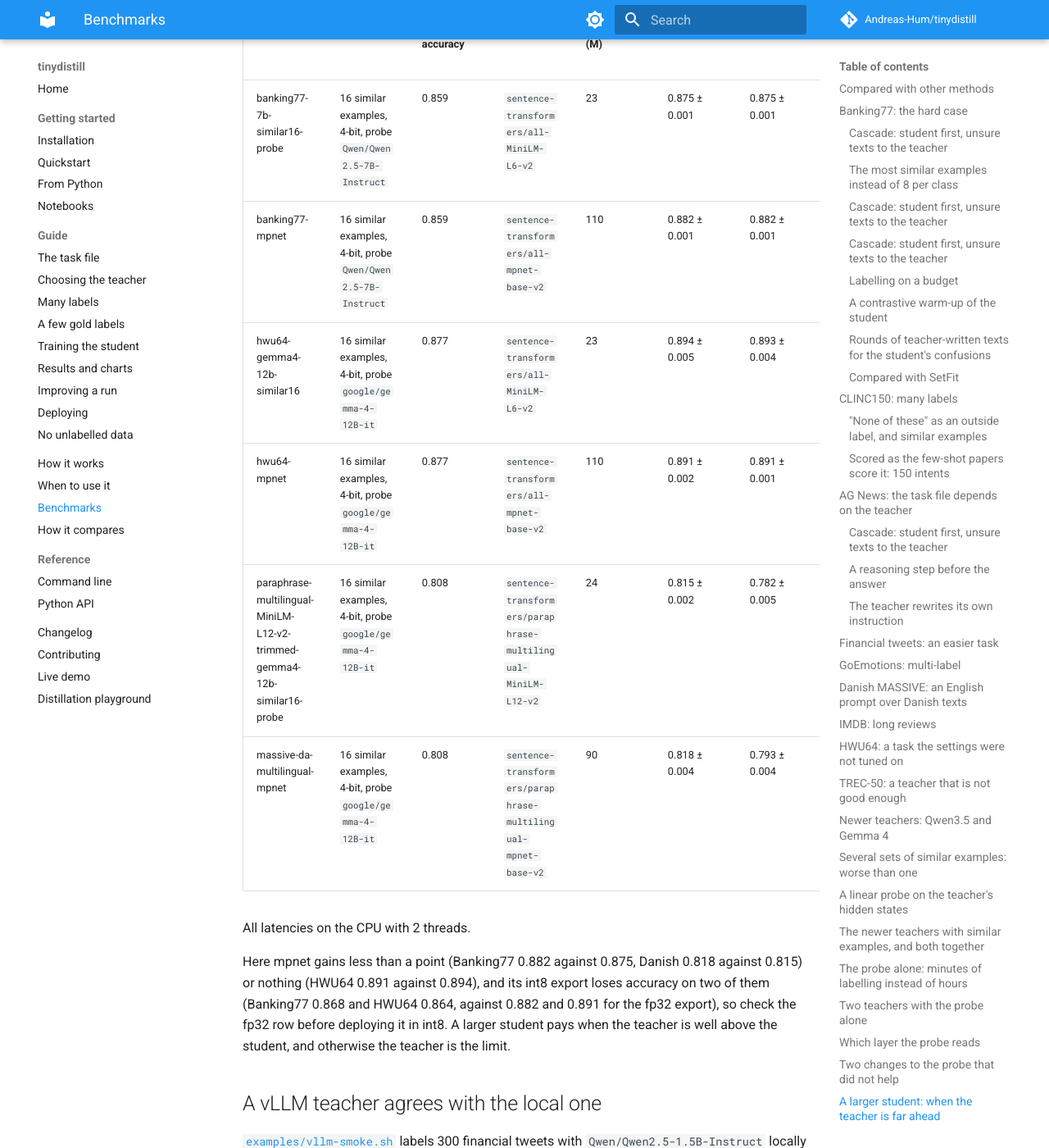
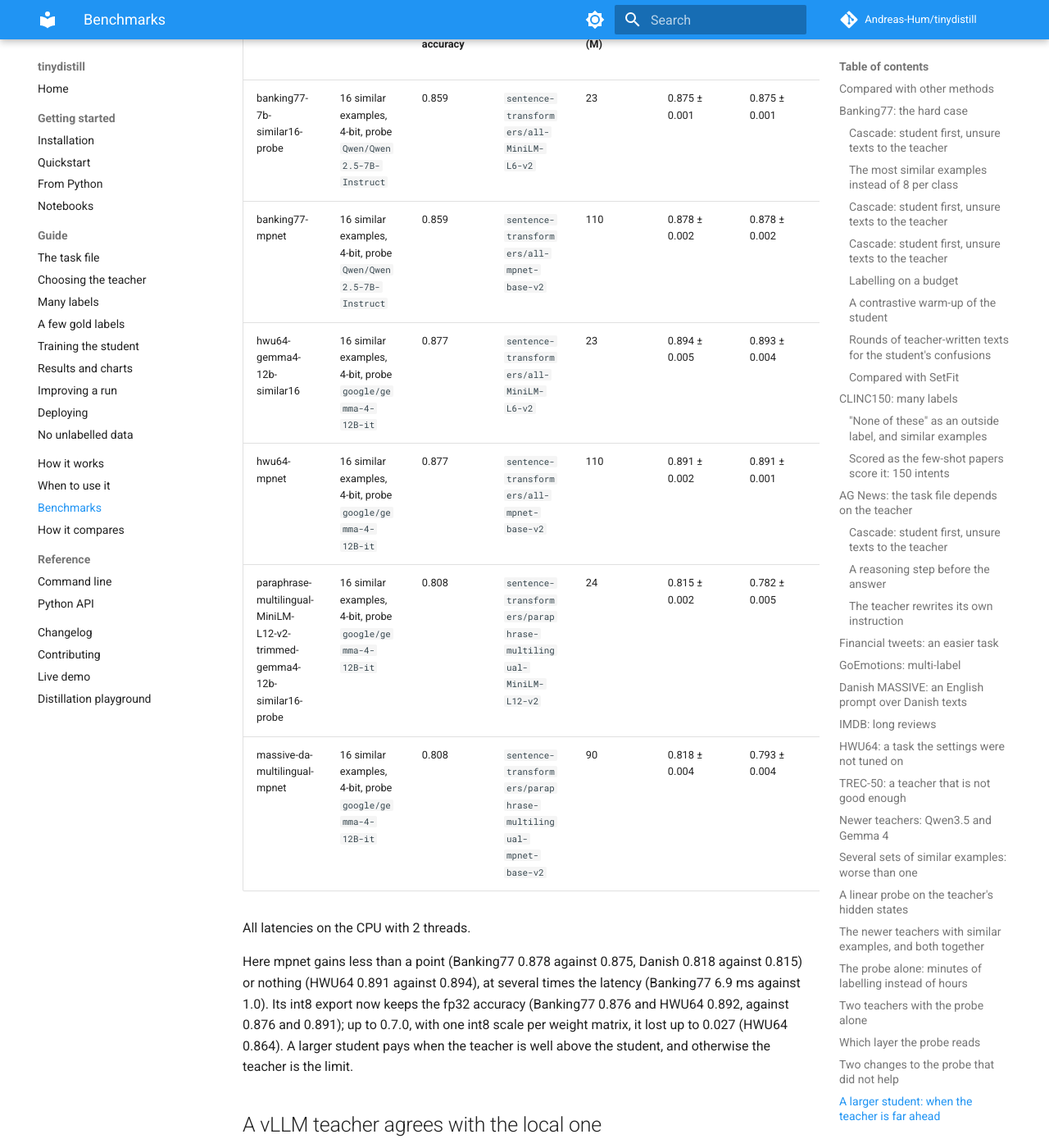
Before and after one commit to Andreas-Hum/tinydistill, an MkDocs documentation site: the page built from docs/results.md, in a window 1280 px wide and 1400 px high, scrolled down 45879 px. Shown: the whole window at 82% size. Built offline with MkDocs 1.6.1 and Material for MkDocs 9.7.7, drawn with Linux system fonts in a browser that asks for light colours; comment, search, counter and statistics services are not loaded.

Commit message:
results : the mpnet students again, with per-channel int8

```diff
--- a/RESULTS.md
+++ b/RESULTS.md
@@ -1126,19 +1126,20 @@ trains mpnet on each task's best labels:
 | Run | Teacher | Teacher accuracy | Student | Parameters (M) | Accuracy | Macro-F1 | Agreement with teacher | Deployed as | Latency, batch 1 (ms) | Latency, batch 32 (ms) | Size (MB) |
 |---|---|---|---|---|---|---|---|---|---|---|---|
 | banking77-7b-similar16-probe | 16 similar examples, 4-bit, probe `Qwen/Qwen2.5-7B-Instruct` | 0.859 | `sentence-transformers/all-MiniLM-L6-v2` | 23 | 0.875 ± 0.001 | 0.875 ± 0.001 | 0.890 ± 0.001 | ONNX int8 | 1.0 | 33.7 | 23 |
-| banking77-mpnet | 16 similar examples, 4-bit, probe `Qwen/Qwen2.5-7B-Instruct` | 0.859 | `sentence-transformers/all-mpnet-base-v2` | 110 | 0.882 ± 0.001 | 0.882 ± 0.001 | 0.898 ± 0.003 | ONNX int8 | 7.4 | 198.6 | 110 |
+| banking77-mpnet | 16 similar examples, 4-bit, probe `Qwen/Qwen2.5-7B-Instruct` | 0.859 | `sentence-transformers/all-mpnet-base-v2` | 110 | 0.878 ± 0.002 | 0.878 ± 0.002 | 0.898 ± 0.002 | ONNX int8 | 6.9 | 200.1 | 111 |
 | hwu64-gemma4-12b-similar16 | 16 similar examples, 4-bit, probe `google/gemma-4-12B-it` | 0.877 | `sentence-transformers/all-MiniLM-L6-v2` | 23 | 0.894 ± 0.005 | 0.893 ± 0.004 | 0.893 ± 0.003 | ONNX int8 | 0.8 | 21.7 | 23 |
-| hwu64-mpnet | 16 similar examples, 4-bit, probe `google/gemma-4-12B-it` | 0.877 | `sentence-transformers/all-mpnet-base-v2` | 110 | 0.891 ± 0.002 | 0.891 ± 0.001 | 0.904 ± 0.002 | ONNX int8 | 5.3 | 113.8 | 110 |
+| hwu64-mpnet | 16 similar examples, 4-bit, probe `google/gemma-4-12B-it` | 0.877 | `sentence-transformers/all-mpnet-base-v2` | 110 | 0.891 ± 0.002 | 0.891 ± 0.001 | 0.904 ± 0.002 | ONNX int8 | 6.1 | 130.9 | 111 |
 | paraphrase-multilingual-MiniLM-L12-v2-trimmed-gemma4-12b-similar16-probe | 16 similar examples, 4-bit, probe `google/gemma-4-12B-it` | 0.808 | `sentence-transformers/paraphrase-multilingual-MiniLM-L12-v2` | 24 | 0.815 ± 0.002 | 0.782 ± 0.005 | 0.849 ± 0.002 | ONNX int8 | 2.0 | 41.9 | 24 |
-| massive-da-multilingual-mpnet | 16 similar examples, 4-bit, probe `google/gemma-4-12B-it` | 0.808 | `sentence-transformers/paraphrase-multilingual-mpnet-base-v2` | 90 | 0.818 ± 0.004 | 0.793 ± 0.004 | 0.861 ± 0.003 | ONNX int8 | 5.6 | 119.5 | 91 |
+| massive-da-multilingual-mpnet | 16 similar examples, 4-bit, probe `google/gemma-4-12B-it` | 0.808 | `sentence-transformers/paraphrase-multilingual-mpnet-base-v2` | 90 | 0.818 ± 0.004 | 0.793 ± 0.004 | 0.861 ± 0.003 | ONNX int8 | 7.4 | 142.7 | 92 |
 
 All latencies on the CPU with 2 threads.
 <!-- /results -->
 
-Here mpnet gains less than a point (Banking77 0.882 against 0.875, Danish 0.818 against 0.815) or nothing
-(HWU64 0.891 against 0.894), and its int8 export loses accuracy on two of them (Banking77 0.868 and HWU64 0.864,
-against 0.882 and 0.891 for the fp32 export), so check the fp32 row before deploying it in int8. A larger
-student pays when the teacher is well above the student, and otherwise the teacher is the limit.
+Here mpnet gains less than a point (Banking77 0.878 against 0.875, Danish 0.818 against 0.815) or nothing
+(HWU64 0.891 against 0.894), at several times the latency (Banking77 6.9 ms against 1.0). Its int8 export now keeps the fp32 accuracy
+(Banking77 0.876 and HWU64 0.892, against 0.876 and 0.891); up to 0.7.0, with one int8 scale per weight
+matrix, it lost up to 0.027 (HWU64 0.864). A larger student pays when the teacher is well above the student,
+and otherwise the teacher is the limit.
 
 ## A vLLM teacher agrees with the local one
 
```
Also changed, not shown: examples/students/banking77-mpnet.md (+8 -8 lines), examples/students/hwu64-mpnet.md (+9 -9 lines), examples/students/massive-da-multilingual-mpnet.md (+9 -9 lines), examples/students/mpnet.md (+3 -3 lines), 3 other files.
